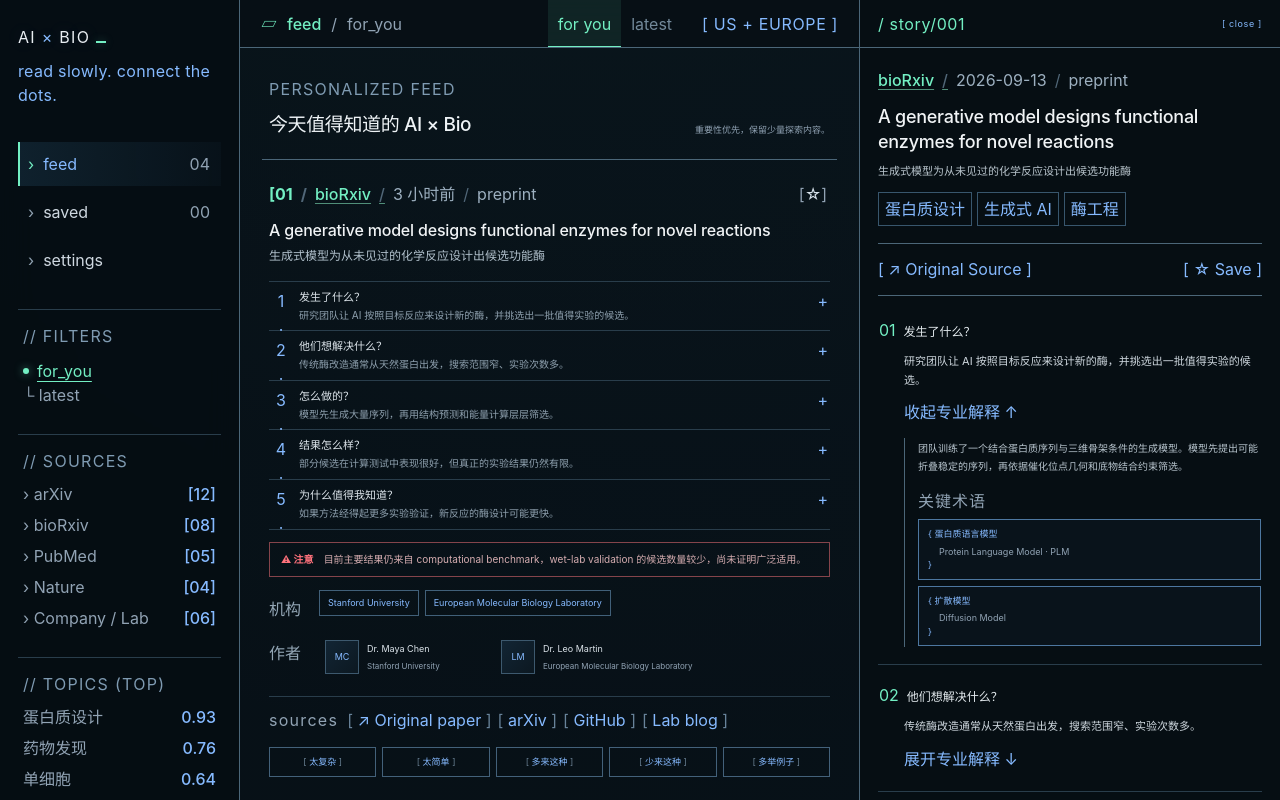
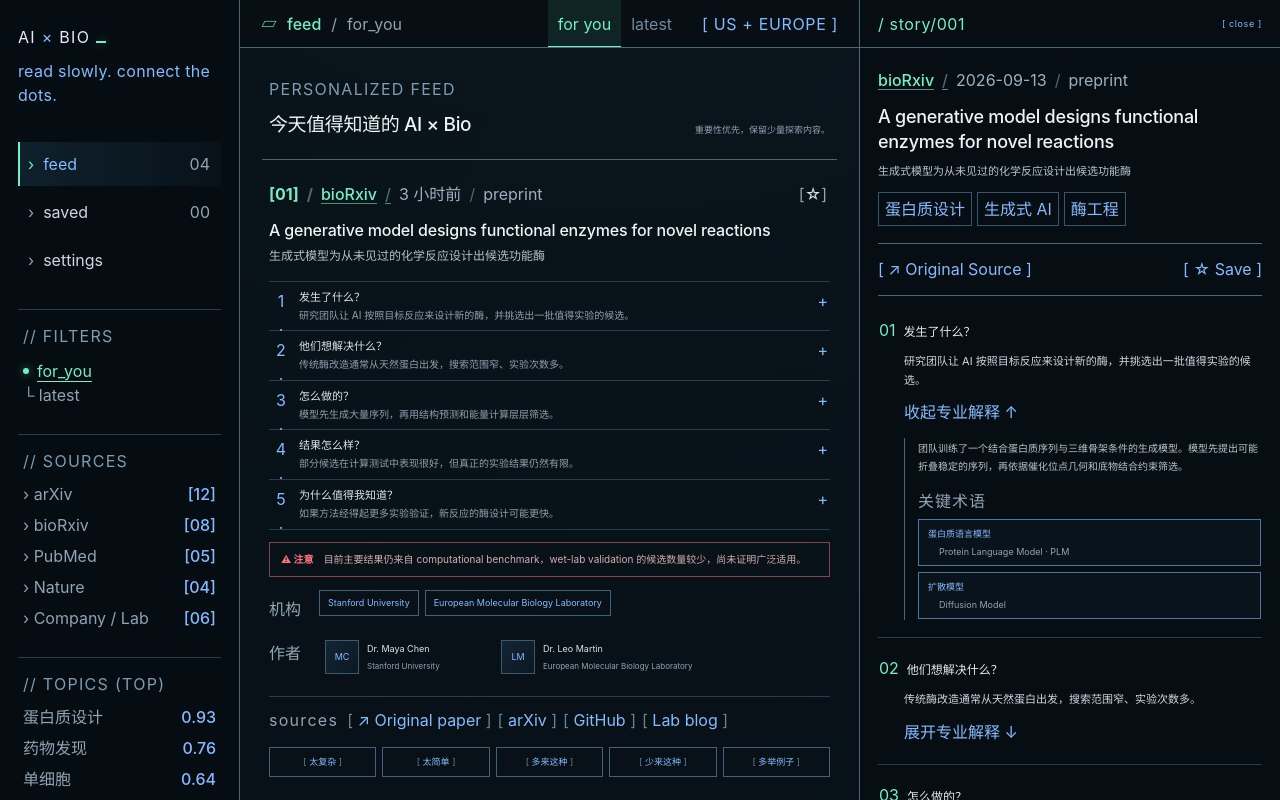
Before and after one commit to Lindsey-cyber/bioai, a Next.js app: page / in a window 1280 px wide. Shown: the top 800 px of the page. Built offline with nearby package versions, Linux system fonts and the light colour scheme.

Commit message:
Polish terminal UI details

```diff
--- a/app/globals.css
+++ b/app/globals.css
@@ -123,8 +123,6 @@ button:focus-visible { outline: 1px solid var(--mint); outline-offset: 3px; }
 .story-kicker { margin: 0; display: flex; flex-wrap: wrap; gap: 8px; align-items: center; color: #9db0c0; font: 9px/1.4 var(--mono); }
 .story-kicker > span:not(:last-child)::after { content: "/"; color: #516778; margin-left: 8px; }
 .story-index { color: var(--mint); font-weight: 650; }
-.story-index::before { content: "["; }
-.story-index::after { content: "]"; }
 .source-name { color: var(--mint); font-weight: 520; text-decoration: underline; text-decoration-color: #508f79; text-underline-offset: 3px; }
 .explore-badge { color: #d0b6ff; padding: 2px 5px; border: 1px solid #594b75; font-weight: 500; }
 .explore-badge::after { display: none; }
@@ -201,8 +199,6 @@ button:focus-visible { outline: 1px solid var(--mint); outline-offset: 3px; }
 .term-list { margin-top: 14px; display: grid; gap: 6px; }
 .term-list > span { color: var(--muted); font: 550 8px/1 var(--mono); letter-spacing: .06em; }
 .term-list button { border: 1px solid #4d77a0; background: rgba(11, 25, 34, .55); color: var(--blue); padding: 7px 9px; text-align: left; cursor: pointer; font-size: 9px; }
-.term-list button::before { content: "{ "; }
-.term-list button::after { content: " }"; }
 .term-list small { display: block; margin: 4px 0 0 11px; color: var(--muted); font: 8px/1.35 var(--mono); }
 .warning-box { margin-top: 18px; padding: 13px 14px; border: 1px solid #a94650; color: #d8b5b8; }
 .warning-box strong { color: var(--danger); font-size: 10px; }
--- a/app/page.tsx
+++ b/app/page.tsx
@@ -690,7 +690,7 @@ function StoryCard({ story, index, isSaved, selectedFeedback, onOpen, onSave, on
     <article className="story-card">
       <div className="story-meta-row">
         <div className="story-kicker">
-          <span className="story-index">{String(index).padStart(2, "0")}</span>
+          <span className="story-index">[{String(index).padStart(2, "0")}]</span>
           <span className="source-name">{story.source}</span>
           <span>{story.age}</span>
           <span>{story.sourceType}</span>
```
Also changed, not shown: 1 other file (tests, documents, lock files or other folders).
